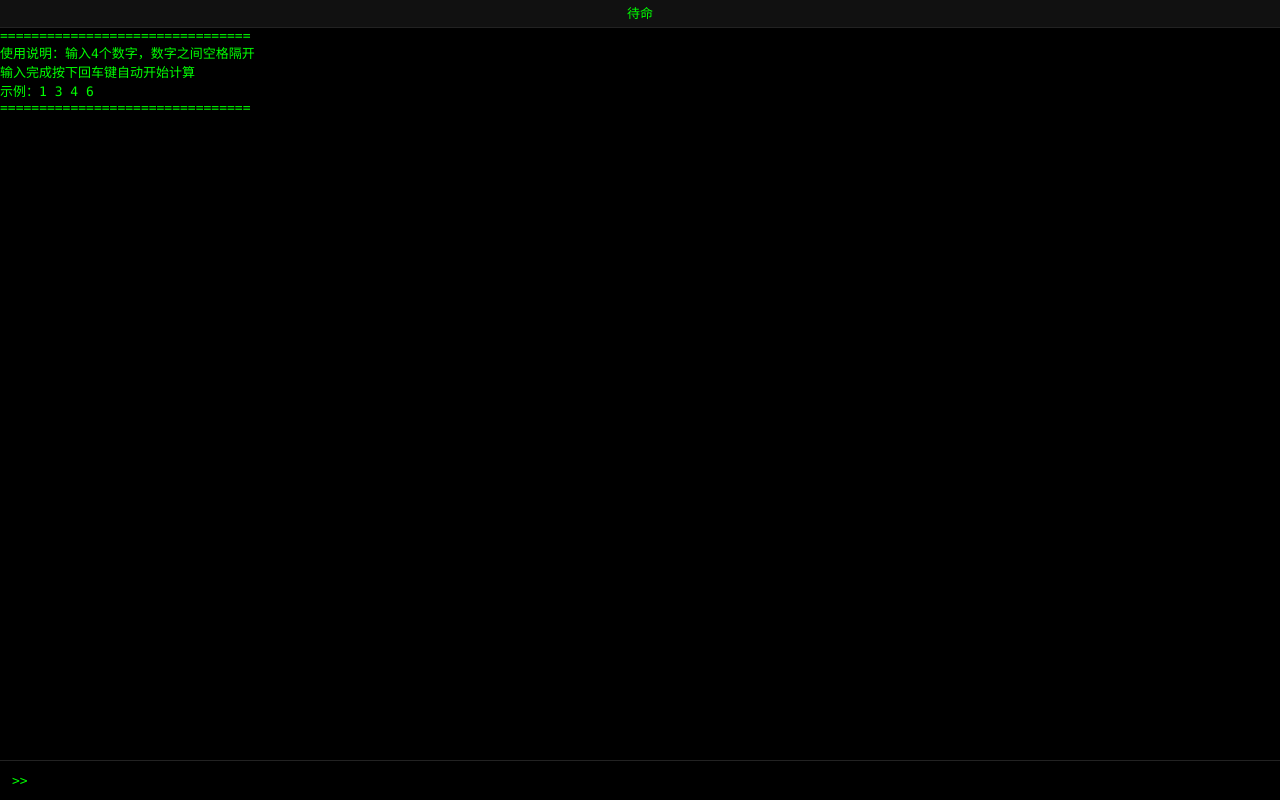
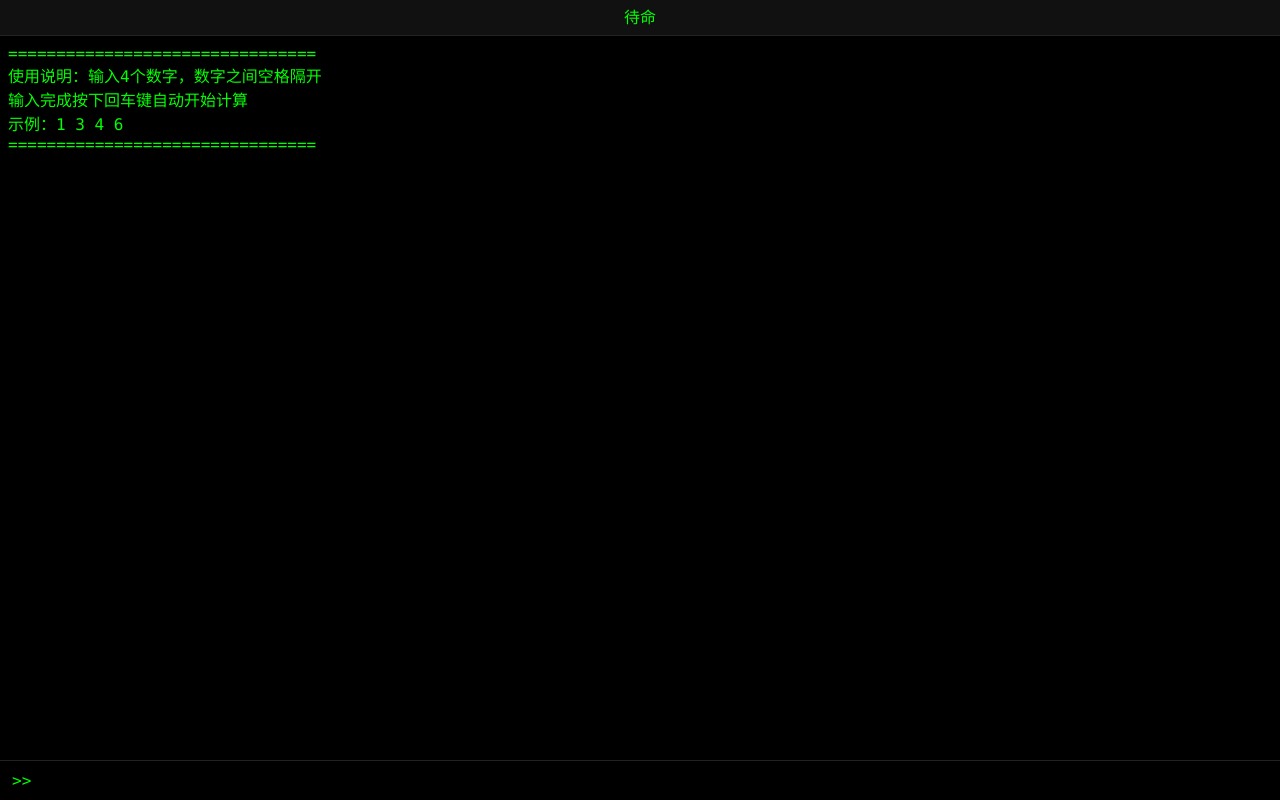
Before and after one commit to peng33445-debug/24, a plain HTML site: page index.html in a window 1280 px wide. Drawn offline with Linux system fonts and the light colour scheme.

Commit message:
Update index.html

```diff
--- a/index.html
+++ b/index.html
@@ -2,40 +2,46 @@
 <html lang="zh-CN">
 <head>
 <meta charset="UTF-8">
+<meta name="viewport" content="width=device-width, initial-scale=1.0, maximum-scale=1.0, user-scalable=no">
 <title>24点穷举</title>
 <style>
+/* 基准：1rem = 16px；手机会自动缩放根字体大小 */
+html {
+    font-size: max(14px, min(18px, 2.6vw));
+}
 *{box-sizing:border-box;margin:0;padding:0;}
 html,body{
     height:100%;
     background:#000;
     color:#0f0;
     font-family:Consolas,monospace;
-    font-size:13px;
+    font-size:1rem;
     overflow:hidden;
 }
 #top-notice{
     width:100%;
-    height:28px;
-    line-height:28px;
+    height:2.25rem;
+    line-height:2.25rem;
     text-align:center;
     background:#111;
     border-bottom:#222 solid 1px;
 }
 #screen{
     width:100%;
-    height:calc(100% - 68px);
+    height:calc(100% - 4.75rem);
     overflow:auto;
-    white-space:pre;
+    white-space:pre-wrap;
+    padding:0.5rem;
 }
 #input-bar{
-    height:40px;
+    height:2.5rem;
     display:flex;
     align-items:center;
-    padding:0 12px;
+    padding:0 0.75rem;
     border-top:#222 solid 1px;
     background:#000;
 }
-.prompt{color:#0f0;margin-right:8px;}
+.prompt{color:#0f0;margin-right:0.5rem;}
 #inp{
     flex:1;
     background:transparent;
@@ -271,4 +277,4 @@ window.onload = async ()=>{
 }
 </script>
 </body>
-</html>
+<
```
